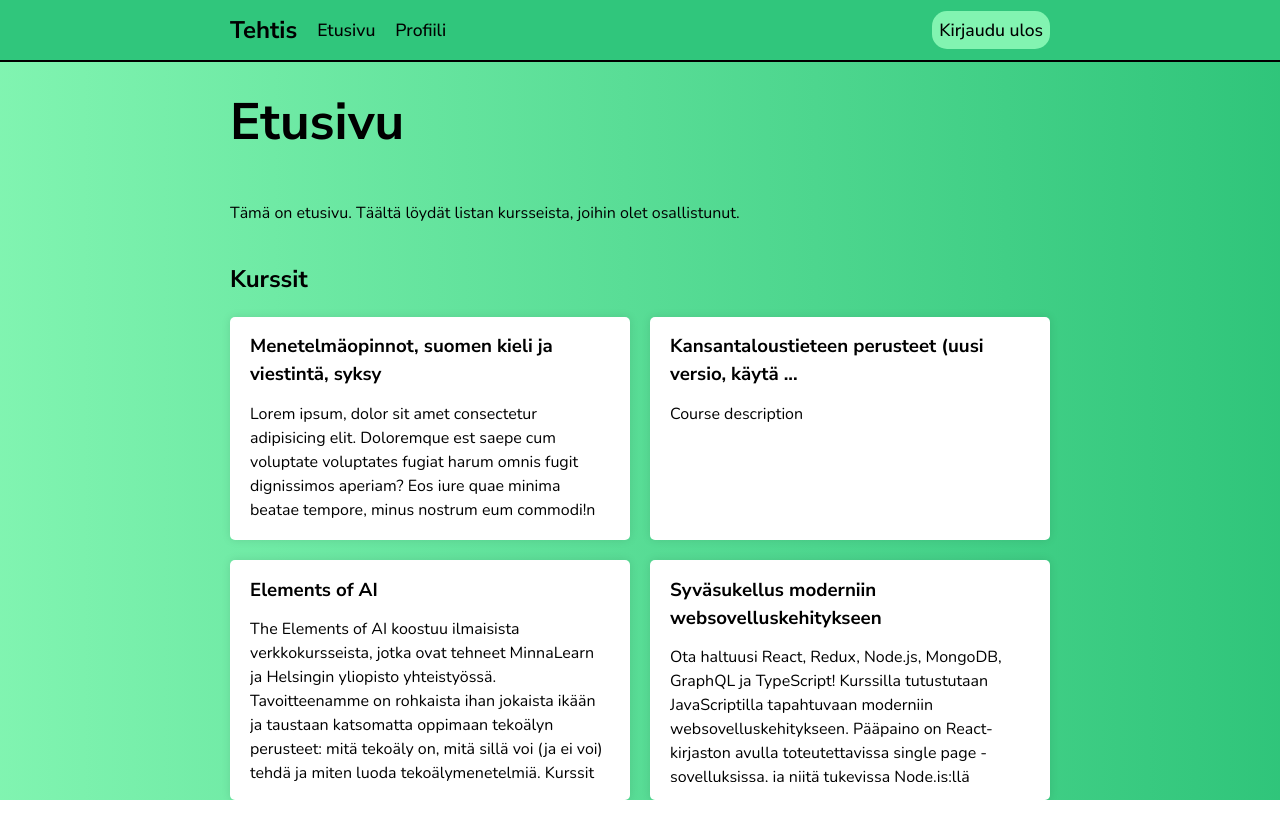
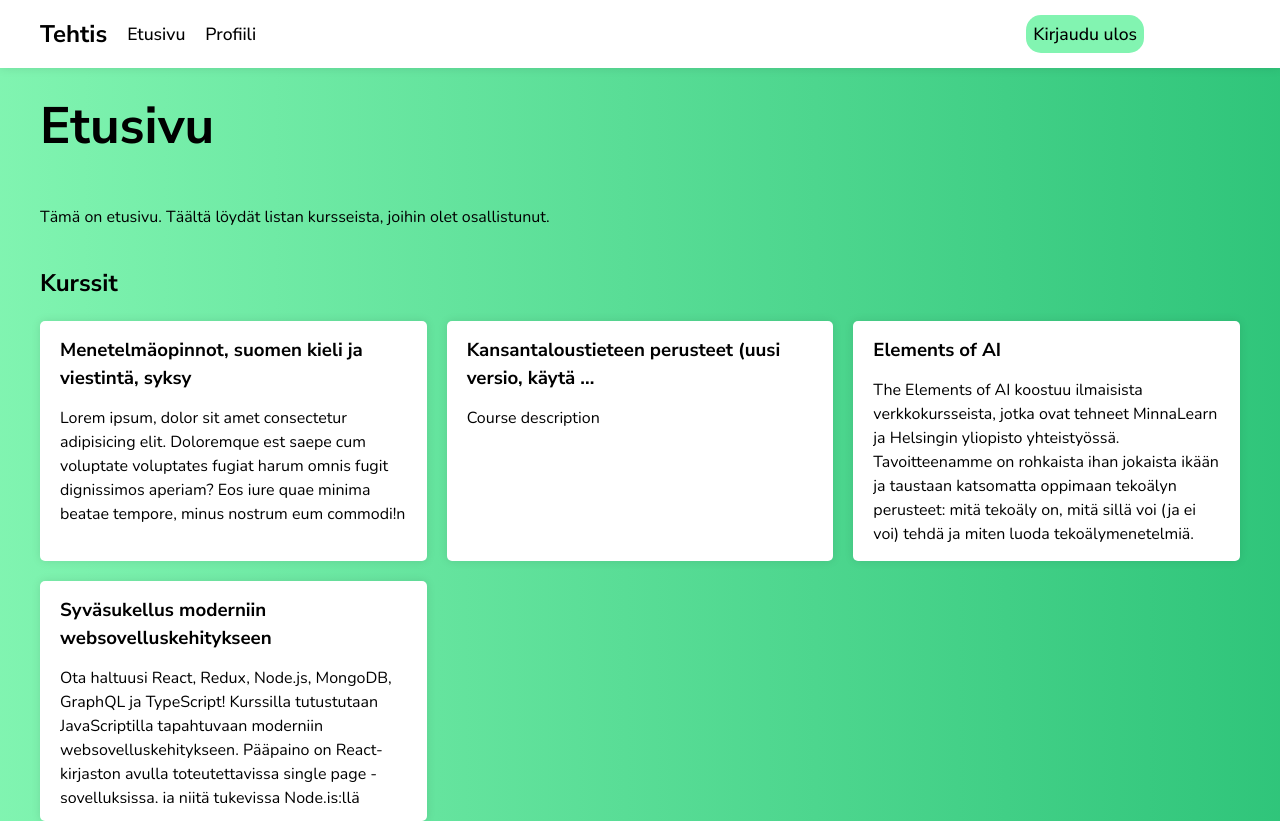
Before and after one commit to ofisch/tehtis, a React (Vite) app in the folder tehtis/: page /dashboard in a window 1280 px wide. Before the commit the page ends 800 px from the top, so only its background shows below. Built offline with nearby package versions, Linux system fonts and the light colour scheme.

Commit message:
nav-palkki toimii

```diff
--- a/tehtis/components/DashboardComponent.tsx
+++ b/tehtis/components/DashboardComponent.tsx
@@ -2,7 +2,6 @@ import React from "react";
 import "../style/Dashboard.css";
 import "../style/root.css";
 import { motion } from "framer-motion";
-import { NavComponent } from "./NavComponent";
 
 interface Course {
   name: string;
@@ -25,12 +24,12 @@ export const DashboardComponent: React.FC<DashboardComponentProps> = ({
         exit={{ opacity: 0, y: -10 }}
         transition={{ duration: 0.2, delay: 0.3 }}
       >
-        <NavComponent />
         <h1>Etusivu</h1>
         <p>
           Tämä on etusivu. Täältä löydät listan kursseista, joihin olet
           osallistunut.
         </p>
+
         <div className="courses">
           <h2>Kurssit</h2>
           <div className="course-list">
--- a/tehtis/style/Dashboard.css
+++ b/tehtis/style/Dashboard.css
@@ -11,27 +11,46 @@ body {
   width: 100%;
 }
 
+.container {
+  height: auto;
+  display: flex;
+  flex-direction: column;
+}
+
+@media screen and (max-width: 1200px) {
+  .container {
+    padding-left: 3em;
+    padding-right: 3em;
+  }
+
+  nav {
+    padding-left: 6em;
+  }
+}
+
 .nav-background {
-  height: 60px;
   width: 100%;
-  background: var(--emerald);
-  border-bottom: 2px solid black;
+  max-width: 100%;
+  height: 68px;
   position: fixed;
+  top: 0;
+  background-color: var(--white);
+  box-shadow: 0 0 10px rgba(0, 0, 0, 0.1);
 }
 
 nav {
+  position: fixed;
+  top: 0;
   display: flex;
   justify-content: space-between;
   align-items: center;
-  position: relative;
   width: 100%;
-  top: 0%;
-  /* bottom: 50%; */
-  box-sizing: border-box;
-  height: 60px;
-  /* border-bottom: 2px solid black; */
-  color: var(--white);
+  max-width: 1200px;
+  z-index: 10;
+  color: var(--black);
   font-family: "Nunito Sans", sans-serif;
+  background-color: var(--white);
+  margin: auto;
 }
 
 nav ul {
@@ -52,6 +71,12 @@ nav ul h2 {
 /*kirjaudu ulos -painike*/
 nav ul li:last-child {
   margin-left: auto;
+}
+
+@media screen and (max-width: 12000px) {
+  nav ul li:last-child {
+    margin-right: 6em;
+  }
 }
 
 nav ul li:last-child a {
@@ -82,29 +107,31 @@ nav ul a:hover {
   color: var(--lightgreen);
 }
 
-.container {
-  height: auto;
+header {
   display: flex;
-  justify-content: center; /* Centers horizontally */
-  align-items: flex-start; /* Aligns items at the top */
-  /* Adjust this value to move it higher */
-  margin-left: var(--horizontal-margin);
-  margin-right: var(--horizontal-margin);
-}
+  justify-content: center;
+  align-items: start;
 
-@media screen and (max-width: 1200px) {
-  .container {
-    margin-left: 0;
-    margin-right: 0;
-  }
+  color: var(--black);
+  font-family: "Nunito Sans", sans-serif;
+  background-color: var(--lightgreen);
 }
 
 .dashboard-content {
   display: flex;
   flex-direction: column;
   align-items: start;
+  width: 100%;
   max-width: 1200px;
+  padding-top: 4em;
   color: var(--black);
+}
+
+@media screen and (max-width: 768px) {
+  .dashboard-content {
+    padding-left: 2em;
+    padding-right: 2em;
+  }
 }
 
 .courses {
@@ -113,7 +140,7 @@ nav ul a:hover {
 .course-list {
   display: grid;
   /*grid-template-columns: repeat(auto-fill, minmax(25em, 1fr));*/
-  grid-template-columns: repeat(2, minmax(0, 1fr));
+  grid-template-columns: repeat(3, minmax(0, 1fr));
   gap: 20px;
 }
 
--- a/tehtis/views/Dashboard.tsx
+++ b/tehtis/views/Dashboard.tsx
@@ -2,6 +2,7 @@ import React from "react";
 import "../style/Dashboard.css";
 import "../style/root.css";
 import { DashboardComponent } from "../components/DashboardComponent";
+import { NavComponent } from "../components/NavComponent";
 
 export const Dashboard = () => {
   // mockup-dataa kurssilistaan
@@ -29,9 +30,9 @@ export const Dashboard = () => {
 
   return (
     <>
-      <div className="nav-background"></div>
-
       <div className="container">
+        <div className="nav-background"></div>
+        <NavComponent />
         <DashboardComponent courses={courses} />
       </div>
     </>
```
